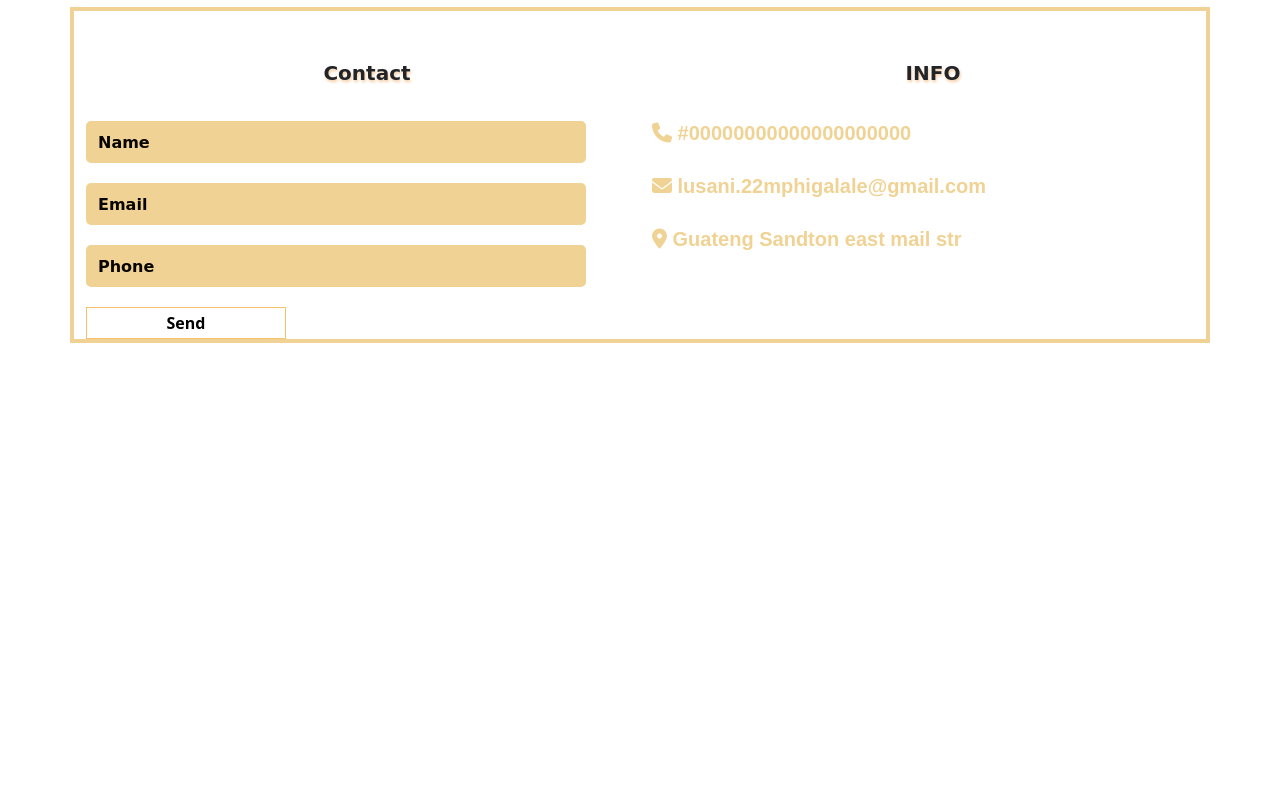
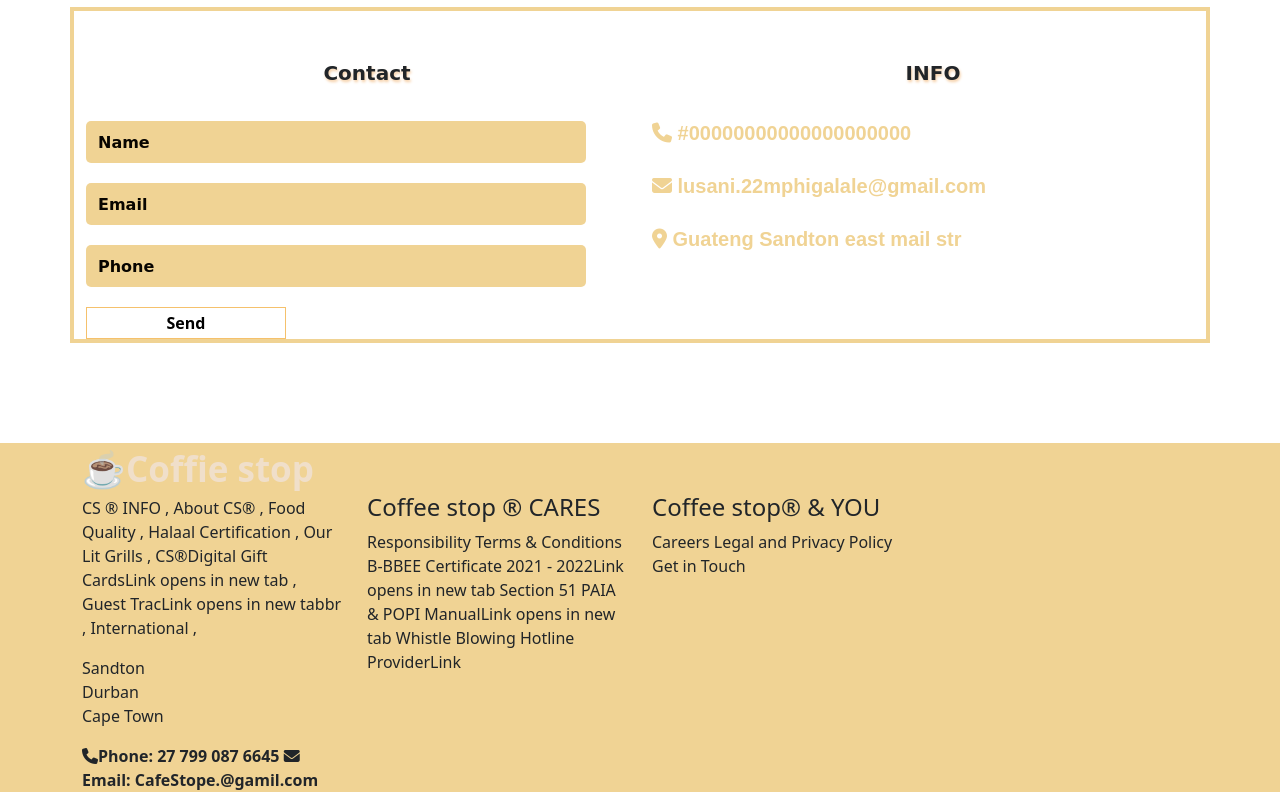
Before and after one commit to iamLusani/dube-starbucks, a plain HTML site: page index.html in a window 1280 px wide. Shown: the part 4997-5789 px from the top of the page. Before the commit the page ends 5340 px from the top, so only its background shows below. Drawn offline with nearby package versions, Linux system fonts and the light colour scheme.

Commit message:
footer with all necesry details

```diff
--- a/index.html
+++ b/index.html
@@ -491,7 +491,53 @@
   </div>
   </div>
 
+<footer id="footer" style="margin-top: 50px;">
+<div class="footer-top">
+  <div class="container">
+  <div class="row">
+<div class="col-lg-3 col-md-6 footer-content">
+<a class="navbar-brand  logo" href="#">☕Coffie stop</a>
+<p>CS ® INFO ,
+About CS® ,
+Food Quality ,
+Halaal Certification ,
+Our Lit Grills ,
+CS®Digital Gift CardsLink opens in new tab ,
+Guest TracLink opens in new tabbr ,
+International ,
+</p>
+<P>Sandton <br>
+   Durban  <br>
+   Cape Town <br>
+  </P>
+  <strong> <i class="fa-solid fa-phone"></i>Phone: 27 799 087 6645</strong>
+  <strong> <i class="fa-solid fa-envelope"></i>Email: CafeStope.@gamil.com</strong>
+</div>
+<div class="col-lg-3 col-md-6 footer-content">
+  <h4>Coffee stop ® CARES</h4>
+  <p>
+Responsibility
+Terms & Conditions
+B-BBEE Certificate 2021 - 2022Link opens in new tab
+Section 51 PAIA & POPI ManualLink opens in new tab
+Whistle Blowing Hotline ProviderLink</p>
+</div>
+<div class="col-lg-3 col-md-6 footer-content">
 
+  <h4>Coffee stop® & YOU </h4>
+  <p>
+
+Careers
+Legal and Privacy Policy
+Get in Touch
+  </p>
+</div>
+</div>
+
+
+</div>
+</div>
+</footer>
 
   </body>
 </html>
--- a/src/style.css
+++ b/src/style.css
@@ -465,6 +465,14 @@ h3 {
   }
 }
 
+.footer-top {
+  margin-top: 100px;
+  background-color: var(---colour-4);
+}
+.footer-top h4 {
+  margin-top: 50px;
+}
+
 :root {
   ---colour-1: #f5cca0;
   ---colour-2: #e48f45;
```
